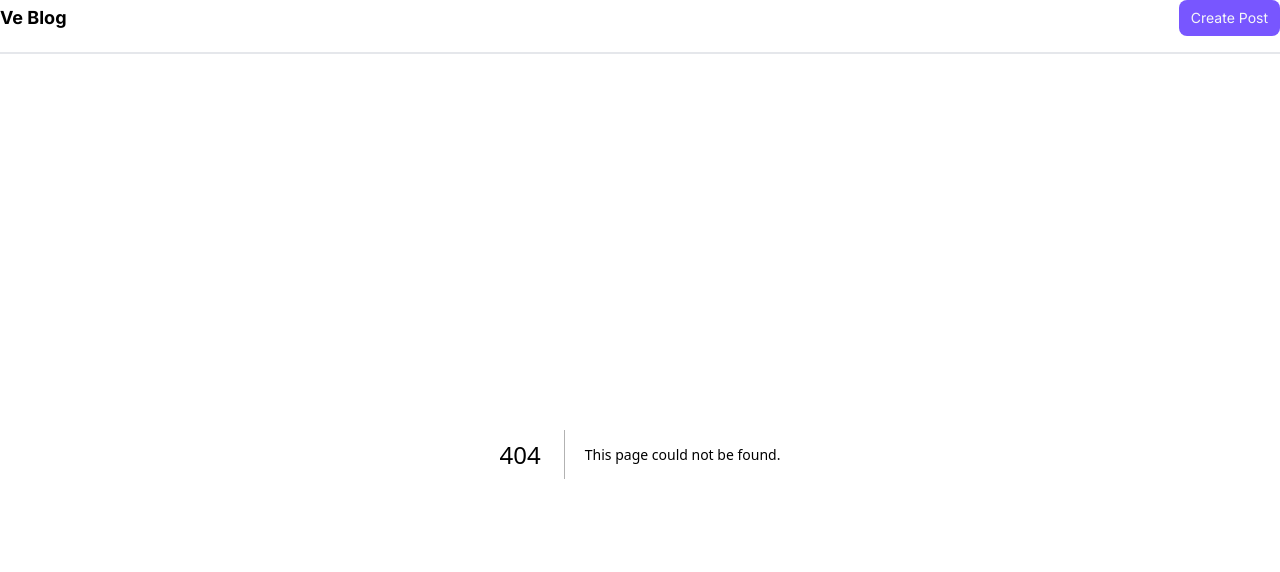
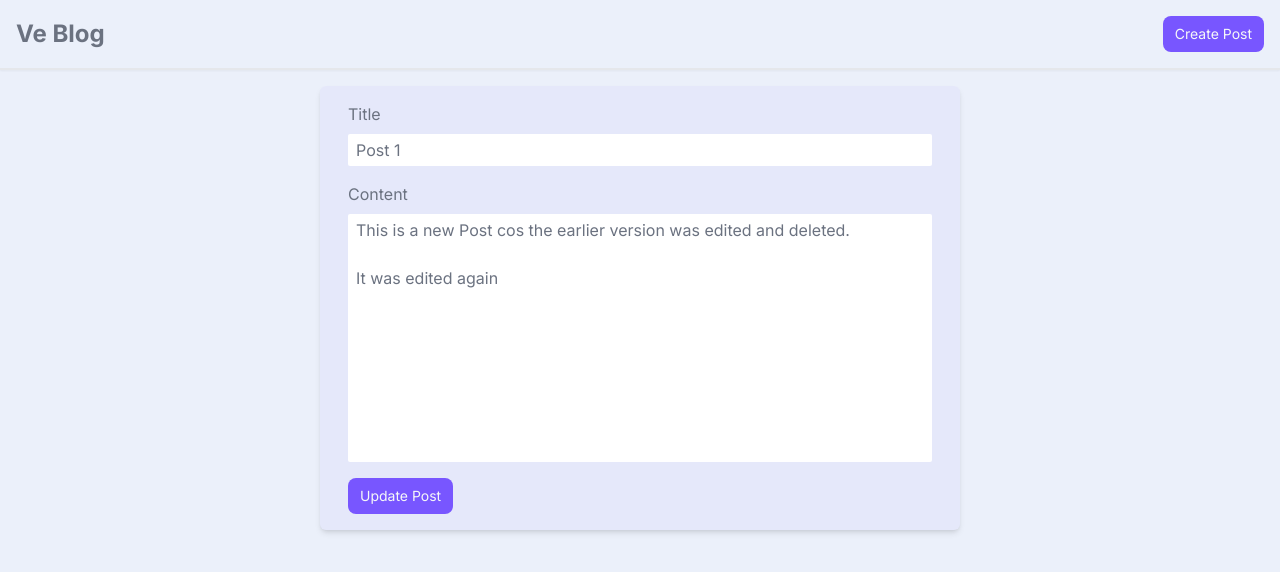
Before and after one commit to Ola-rotimi/velocitee-frontend-task, a Next.js app: page /edit-post/1700751523682 in a window 1280 px wide. Before the commit this address had no page. Shown: the top 572 px of the page. Built offline with nearby package versions, Linux system fonts and the light colour scheme; data requests are answered from the project's data file.

Commit message:
Edit, Delete and Create Post initiated and completed

```diff
--- /dev/null
+++ b/app/[id]/page.js
@@ -0,0 +1,24 @@
+async function getPost(id) {
+  const res = await fetch("http://localhost:4000/posts/" + id, {
+    next: {
+      revalidate: 0,
+    },
+  });
+
+  return res.json();
+}
+
+export default async function PostDetails({ params }) {
+  const post = await getPost(params.id);
+  return (
+    <main>
+      <section className="post_header">
+        <h1>{post.title}</h1>
+        <small>Created: {post.createdAt}</small>
+      </section>
+      <section className="post_body">
+        <p>{post.content}</p>
+      </section>
+    </main>
+  );
+}
--- a/app/create-post/page.js
+++ b/app/create-post/page.js
@@ -1,9 +1,52 @@
+"use client";
+
+import { useState } from "react";
+
 export default function CreatePost() {
+  const [title, setTitle] = useState("");
+  const [content, setContent] = useState("");
+  const [isLoading, setIsLoading] = useState(false);
+  const [isSuccess, setIsSuccess] = useState(false);
+
+  const handleSubmit = async (e) => {
+    e.preventDefault();
+    setIsLoading(true);
+    const newPost = {
+      id: Date.now(),
+      title,
+      content,
+      createdAt: new Date().toUTCString(),
+    };
+    try {
+      await fetch("http://localhost:4000/posts/", {
+        method: "POST",
+        headers: {
+          "Content-Type": "application/json",
+        },
+        body: JSON.stringify(newPost),
+      });
+      setIsLoading(false);
+      setIsSuccess(true);
+      setTimeout(() => {
+        setIsSuccess(false);
+      }, 5000);
+      setTitle("");
+      setContent("");
+    } catch (error) {
+      console.log(error);
+    }
+  };
+
   return (
     <main>
       <h1>Create Post</h1>
       <small>create a new post</small>
-      <form>
+      {isSuccess ? (
+        <div className="bg-green-400 px-6 py-4 border-l-4 border-green-70 rounded-md w-1/2 m-auto">
+          <p className="text-center text-white">Post Created</p>
+        </div>
+      ) : null}
+      <form onSubmit={handleSubmit}>
         <label htmlFor="title">Title:</label>
         <input
           type="text"
@@ -11,6 +54,8 @@ export default function CreatePost() {
           id="title"
           placeholder="Enter your Title"
           required
+          onChange={(e) => setTitle(e.target.value)}
+          value={title}
         />
         <label htmlFor="content">Body:</label>
         <textarea
@@ -19,8 +64,24 @@ export default function CreatePost() {
           id="content"
           placeholder="Enter Your Content"
           required
+          onChange={(e) => setContent(e.target.value)}
+          value={content}
         />
-        <button type="submit">Post</button>
+        {isLoading ? (
+          <button
+            className="bg-primary px-3 py-2 align-middle rounded-lg flex justify-between items-center gap-2 text-white text-sm"
+            disabled
+          >
+            Adding Post...
+          </button>
+        ) : (
+          <button
+            className="bg-primary px-3 py-2 align-middle rounded-lg flex justify-between items-center gap-2 text-white text-sm"
+            type="submit"
+          >
+            Add New Post
+          </button>
+        )}
       </form>
     </main>
   );
--- /dev/null
+++ b/app/edit-post/[id]/page.js
@@ -0,0 +1,85 @@
+"use client";
+
+import { useEffect, useState } from "react";
+
+export default function EditPost({ params }) {
+  const [post, setPost] = useState({});
+  const [isLoading, setIsLoading] = useState(false);
+  const [isSuccess, setIsSuccess] = useState(false);
+  const [title, setTitle] = useState("");
+  const [content, setContent] = useState("");
+
+  const { id } = params;
+
+  useEffect(() => {
+    const getPost = async () => {
+      const response = await fetch("http://localhost:4000/posts/" + id);
+      const post = await response.json();
+      const { title, content } = post;
+      setTitle(title);
+      setContent(content);
+    };
+
+    getPost();
+  }, [id]);
+
+  const handleSubmit = async (e) => {
+    e.preventDefault();
+    setIsLoading(true);
+    const updatedPost = {
+      title,
+      content,
+      createdAt: new Date().toUTCString(),
+    };
+    try {
+      await fetch("http://localhost:4000/posts/" + id, {
+        method: "PUT",
+        headers: {
+          "Content-Type": "application/json",
+        },
+        body: JSON.stringify(updatedPost),
+      });
+      setIsLoading(false);
+      setIsSuccess(true);
+      setTimeout(() => {
+        window.location.href = "/";
+      }, 1000);
+    } catch (err) {
+      console.log(err);
+    }
+  };
+
+  return (
+    <form onSubmit={handleSubmit}>
+      <label htmlFor="title">Title</label>
+      <input
+        type="text"
+        name="title"
+        value={title ?? ""}
+        onChange={(e) => setTitle(e.target.value)}
+      />
+      <label htmlFor="content">Content</label>
+      <textarea
+        name="content"
+        value={content ?? ""}
+        onChange={(e) => setContent(e.target.value)}
+        rows={10}
+      />
+      {isLoading ? (
+        <button
+          className="bg-primary px-3 py-2 align-middle rounded-lg flex justify-between items-center gap-2 text-white text-sm"
+          disabled
+        >
+          Updating Post...
+        </button>
+      ) : (
+        <button
+          className="bg-primary px-3 py-2 align-middle rounded-lg flex justify-between items-center gap-2 text-white text-sm"
+          type="submit"
+        >
+          Update Post
+        </button>
+      )}
+    </form>
+  );
+}
--- /dev/null
+++ b/app/edit-post/page.js
@@ -0,0 +1,6 @@
+import { useRouter } from "next/router";
+
+export default function Edit() {
+  const router = useRouter();
+  return router.push("/");
+}
--- /dev/null
+++ b/app/getpost.js
@@ -0,0 +1 @@
+import axios from "axios"
--- a/app/globals.css
+++ b/app/globals.css
@@ -8,7 +8,7 @@ body {
 }
 
 button {
-  @apply bg-primary px-3 py-2 rounded-lg flex justify-between items-center gap-2 text-white text-sm;
+  @apply bg-primary px-3 py-2 align-middle rounded-lg flex justify-between items-center gap-2 text-white text-sm;
 }
 
 button:hover {
@@ -16,7 +16,15 @@ button:hover {
 }
 
 nav {
-  @apply flex justify-between items-center pb-4 border-b-2 border-gray-200 m-auto max-w-7xl text-2xl;
+  @apply flex justify-between items-center p-4 border-b-2 border-gray-200 m-auto max-w-7xl shadow-sm;
+}
+
+nav h1 {
+  @apply text-2xl;
+}
+
+nav button {
+  @apply align-middle;
 }
 
 h1,
@@ -29,7 +37,7 @@ main {
 }
 
 form {
-  @apply py-4 px-7 bg-primary bg-opacity-5 rounded-md block mx-auto min-w-fit w-1/2;
+  @apply py-4 px-7 bg-primary bg-opacity-5 shadow-md rounded-md block mx-auto my-4 min-w-fit w-1/2;
 }
 
 form label {
@@ -41,3 +49,49 @@ form textarea {
   @apply block mt-2 my-4 px-2 py-1 rounded-sm w-full;
   resize: none;
 }
+
+.post_head {
+  @apply flex justify-between items-center pt-6 pl-4 pr-2;
+}
+
+.post_head button {
+  @apply align-middle bg-opacity-80;
+}
+
+.post_head button:hover {
+  @apply bg-opacity-50;
+}
+
+.grid_view {
+  @apply grid grid-cols-3 gap-3 items-center place-items-start;
+}
+
+article {
+  @apply bg-white shadow-xl rounded-lg p-4;
+}
+
+.list_view {
+  @apply grid grid-cols-1 gap-3;
+}
+
+.post_body {
+  @apply border-gray-200 bg-white w-full mx-4 mt-4 shadow-md rounded-lg p-8;
+}
+
+.post_header {
+  @apply font-bold text-left text-base;
+}
+
+.card_button {
+  @apply flex float-right gap-4 h-5
+}
+
+.edit_button {
+  @apply bg-transparent text-red-600 text-base mt-0
+}
+
+@media screen and (max-width: 768px) {
+  .grid_view {
+    @apply grid grid-cols-2 justify-center gap-2 place-items-center;
+  }
+}
--- a/app/layout.js
+++ b/app/layout.js
@@ -12,7 +12,7 @@ export const metadata = {
 export default function RootLayout({ children }) {
   return (
     <html lang="en">
-      <body className={inter.className}>
+      <body className={inter.className} suppressHydrationWarning={true}>
         <NavBar />
         {children}
       </body>
--- a/app/page.js
+++ b/app/page.js
@@ -1,7 +1,79 @@
+"use client";
+
+import { useState, useEffect } from "react";
+import Link from "next/link";
+
 export default function Page() {
-    return(
-        <main>
-            <h1>Home</h1>
-        </main>
-    )
+  const [isGrid, setIsGrid] = useState(false);
+  const [posts, setPosts] = useState([]);
+
+  const handleGridChange = () => {
+    setIsGrid(!isGrid);
+  };
+
+  useEffect(() => {
+    const fetchPost = async () => {
+      try {
+        const res = await fetch("http://localhost:4000/posts").then((res) =>
+          res.json()
+        );
+        setPosts(res);
+      } catch (err) {
+        console.log(err);
+      }
+    };
+
+    fetchPost();
+  }, []);
+
+  const handleDelete = async (e) => {
+    const id = e.target.value;
+    const confirm = window.confirm("Are you sure?");
+    if (confirm) {
+      const res = await fetch("http://localhost:4000/posts/" + id, {
+        method: "DELETE",
+      });
+      const data = await res.json();
+      alert("Post Deleted");
+      window.location.reload();
+    }
+  };
+
+  return (
+    <main>
+      <section className="post_head">
+        <div>
+          <h1>Posts</h1>
+          <small>Read as you like</small>
+        </div>
+        <div>
+          <button onClick={handleGridChange}>
+            {isGrid ? <small>Grid</small> : <small>List</small>}
+          </button>
+        </div>
+      </section>
+      <section className={isGrid ? "grid_view" : "list_view"}>
+        {posts.map((post) => (
+          <article key={post.id}>
+            <section className="card_button">
+              <Link href={`/edit-post/${post.id}`} className="m-0">
+                Edit
+              </Link>
+              <button
+                value={post.id}
+                onClick={handleDelete}
+                className="edit_button"
+              >
+                Delete
+              </button>
+            </section>
+            <Link href="/[id]" as={`/${post.id}`}>
+              <h2>{post.title}</h2>
+              <p>{post.content.slice(0, 50)}...</p>
+            </Link>
+          </article>
+        ))}
+      </section>
+    </main>
+  );
 }
--- /dev/null
+++ b/data/posts.json
@@ -0,0 +1,16 @@
+{
+  "posts": [
+    {
+      "title": "Post 1 ",
+      "content": "This is a new Post cos the earlier version was edited and deleted.\n\nIt was edited again",
+      "createdAt": "Thu, 23 Nov 2023 15:35:27 GMT",
+      "id": 1700751523682
+    },
+    {
+      "id": 1700753502503,
+      "title": "Post 2",
+      "content": "This a post to check full functionality",
+      "createdAt": "Thu, 23 Nov 2023 15:31:42 GMT"
+    }
+  ]
+}
```
Also changed, not shown: package.json (+9 -6 lines), 1 other file (tests, documents, lock files or other folders).
